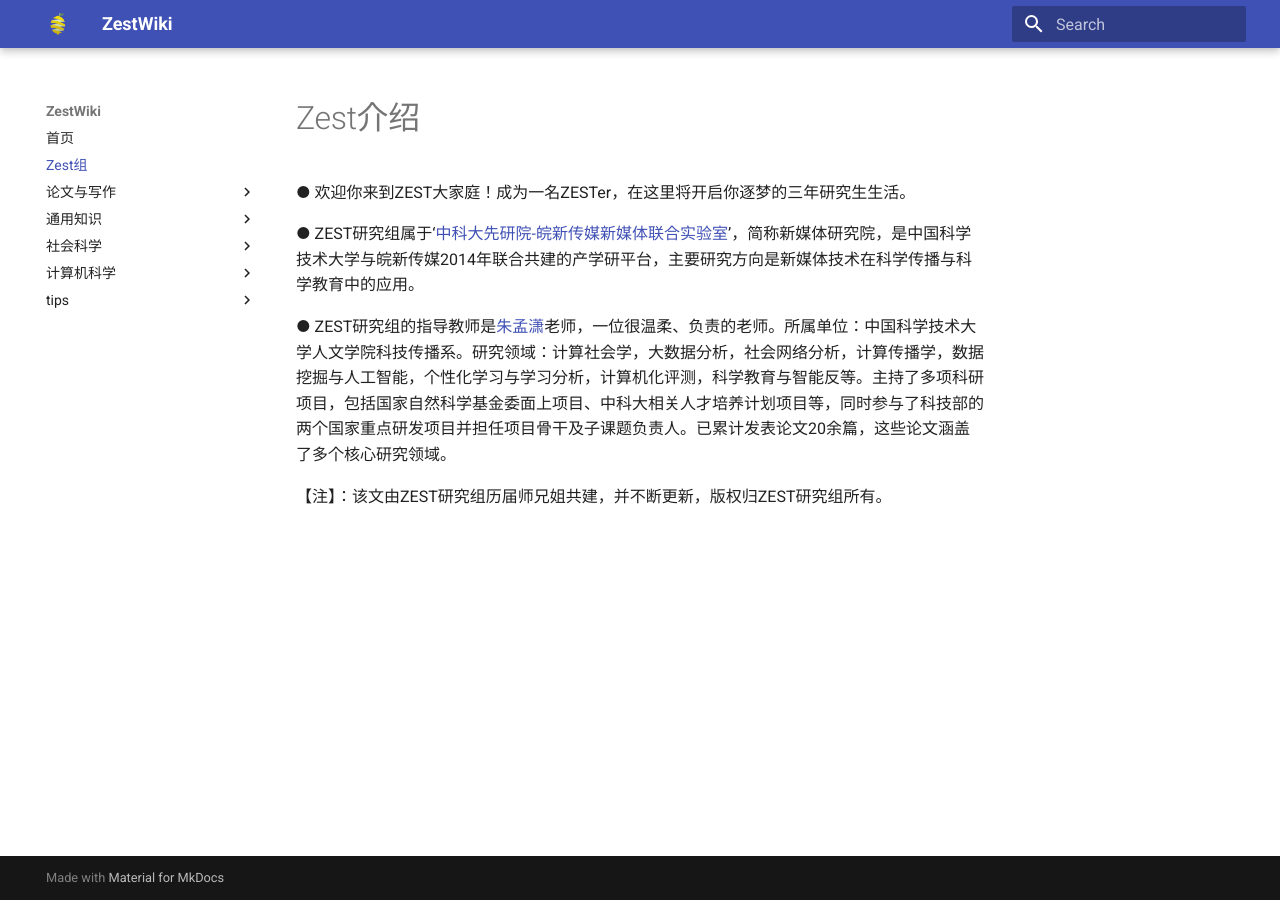
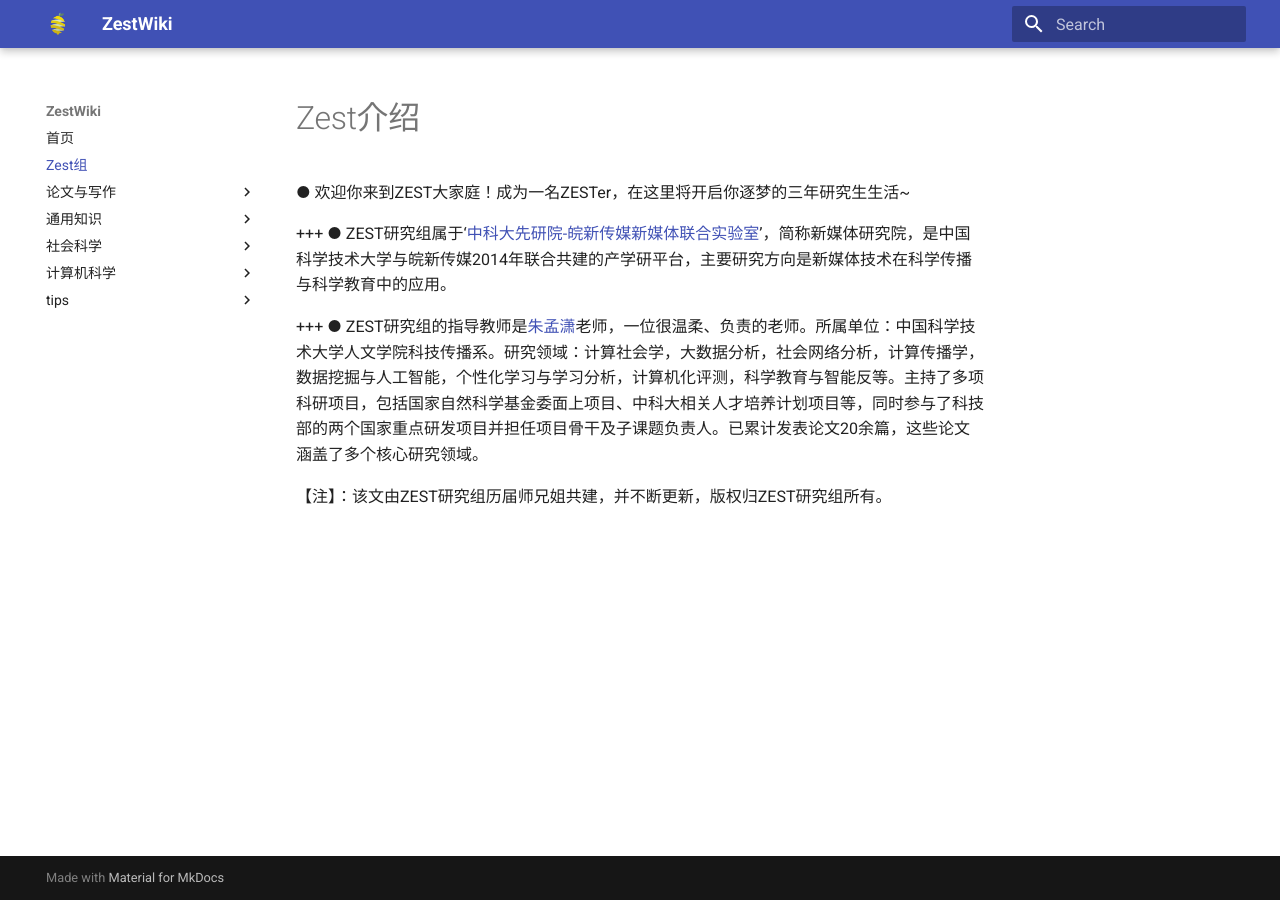
Before and after one commit to jtxdotpy/ZestWiki, an MkDocs documentation site: the page built from docs/general/introduction.md, in a window 1280 px wide. Built offline with MkDocs 1.6.1 and Material for MkDocs 9.7.7, drawn with Linux system fonts in a browser that asks for light colours.

```diff
--- a/docs/general/introduction.md
+++ b/docs/general/introduction.md
@@ -1,9 +1,11 @@
 # Zest介绍
 
-● 欢迎你来到ZEST大家庭！成为一名ZESTer，在这里将开启你逐梦的三年研究生生活。
+● 欢迎你来到ZEST大家庭！成为一名ZESTer，在这里将开启你逐梦的三年研究生生活~
 
++++
 ● ZEST研究组属于‘[中科大先研院-皖新传媒新媒体联合实验室](https://iatyz.ustc.edu.cn/company/intro/name/%E4%B8%AD%E7%A7%91%E5%A4%A7%E5%85%88%E7%A0%94%E9%99%A2-%E7%9A%96%E6%96%B0%E4%BC%A0%E5%AA%92%E6%96%B0%E5%AA%92%E4%BD%93%E8%81%94%E5%90%88%E5%AE%9E%E9%AA%8C%E5%AE%A4)’，简称新媒体研究院，是中国科学技术大学与皖新传媒2014年联合共建的产学研平台，主要研究方向是新媒体技术在科学传播与科学教育中的应用。
 
++++
 ● ZEST研究组的指导教师是[朱孟潇](https://iatyz.ustc.edu.cn/teacher/profile/name/%E6%9C%B1%E5%AD%9F%E6%BD%87)老师，一位很温柔、负责的老师。所属单位：中国科学技术大学人文学院科技传播系。研究领域：计算社会学，大数据分析，社会网络分析，计算传播学，数据挖掘与人工智能，个性化学习与学习分析，计算机化评测，科学教育与智能反等。主持了多项科研项目，包括国家自然科学基金委面上项目、中科大相关人才培养计划项目等，同时参与了科技部的两个国家重点研发项目并担任项目骨干及子课题负责人。已累计发表论文20余篇，这些论文涵盖了多个核心研究领域。
 
 【注】：该文由ZEST研究组历届师兄姐共建，并不断更新，版权归ZEST研究组所有。
```
